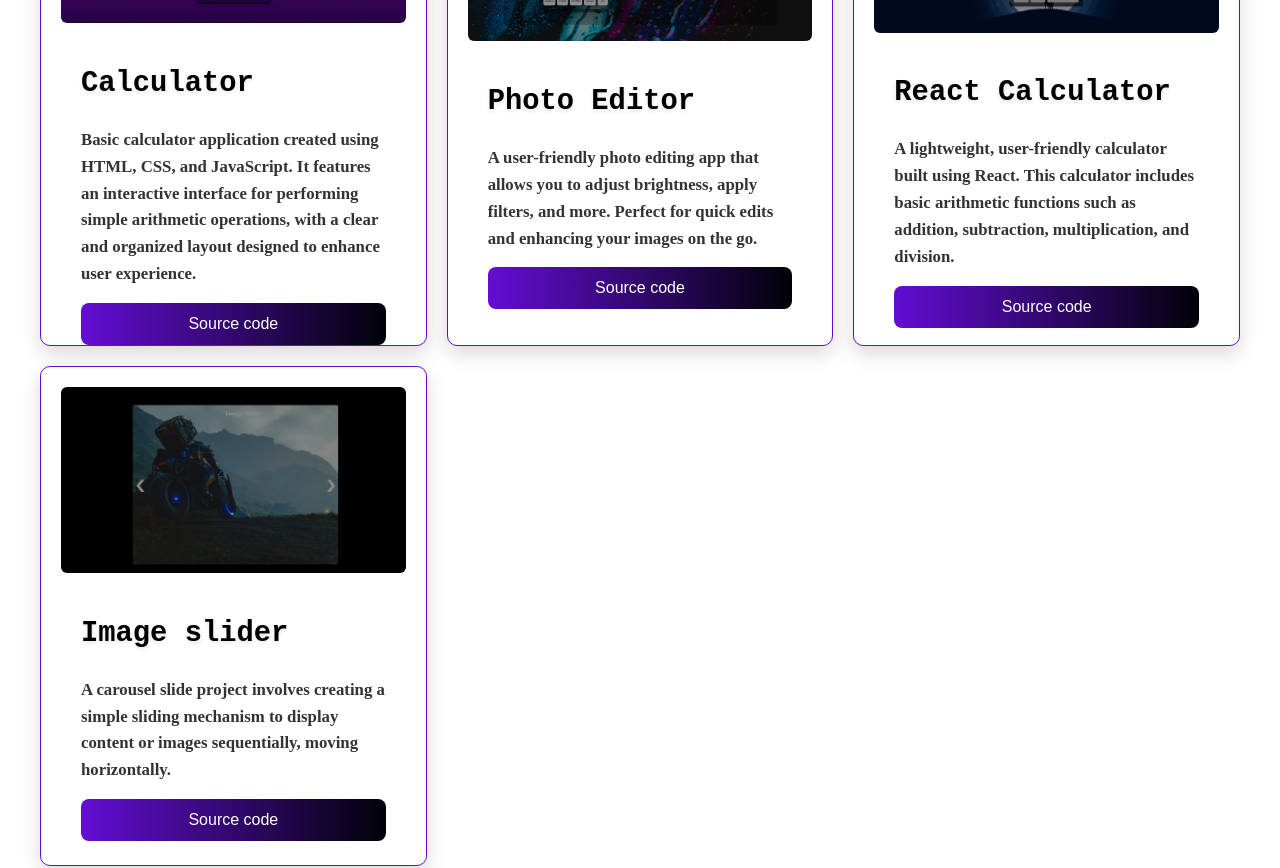
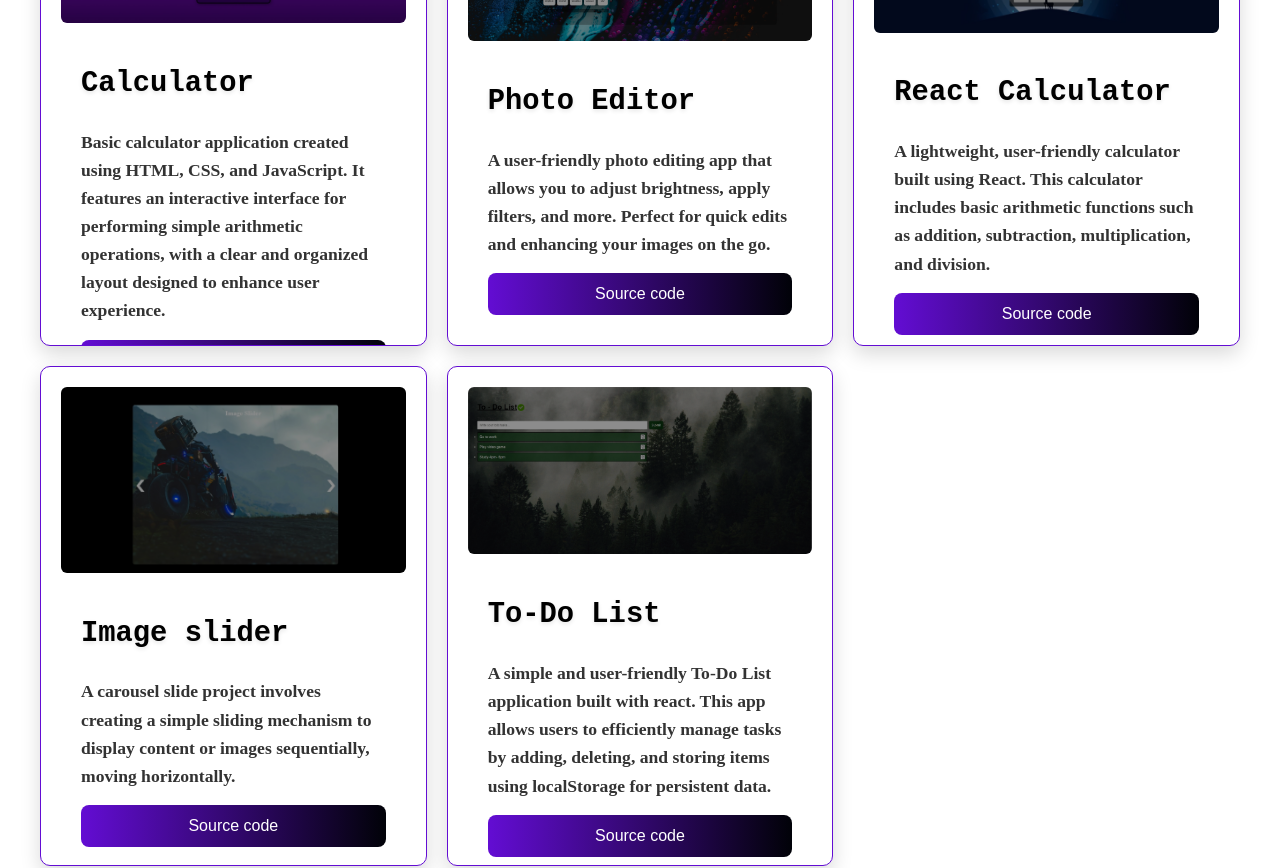
Before and after one commit to Shubho-R-gif/ShubhoR-portfolio, a React (Vite) app: page /projects in a window 1280 px wide. Shown: the part 1240-2108 px from the top of the page. Built offline with nearby package versions, Linux system fonts and the light colour scheme; a web font is replaced by a local one.

Commit message:
Quick fix

```diff
--- a/src/pages/Home.css
+++ b/src/pages/Home.css
@@ -330,9 +330,10 @@ figure .enemy {
 
 .Skill-description {
   margin: 0.8rem 0;
-  font-size: 1.4rem;
+  font-size: 1.5rem;
+  font-weight: 450;
   line-height: 1.2;
-  color: #eee5e59d;
+  color: #ffffffc9;
 }
 
 .Skill-level {
--- a/src/pages/Projects.css
+++ b/src/pages/Projects.css
@@ -199,8 +199,8 @@
 }
 
 .Project-description1 {
-  font-size: 1.05rem;
-  font-weight: 550;
+  font-size: 1.10rem;
+  font-weight: 600;
   line-height: 1.6;
   color: #333333; /* Softer black for readability */
   margin-bottom: 15px;
--- a/src/pages/Projects.jsx
+++ b/src/pages/Projects.jsx
@@ -7,6 +7,7 @@ import photoEditorImage from "/ProjectsImg/photo-editor.jpeg";
 import calculatorImage from "/ProjectsImg/Calculator.jpeg";
 import imageSlider from "/ProjectsImg/image slider.jpeg";
 import reactCalculator from "/ProjectsImg/image-calc.jpeg";
+import todoList from "/ProjectsImg/To-doList.jpeg";
 import "./Projects.css";
 
 const Projects = () => {
@@ -25,7 +26,7 @@ const Projects = () => {
     {
       title: "Snake Game",
       description:
-        "A classic arcade-style snake game. Test your reflexes by controlling the snake, eating the food, and growing longer while avoiding obstacles and yourself!",
+        "A classic arcade-style snake game.npm controlling the snake, eating the food, and growing longer while avoiding obstacles and yourself!",
       img: snakeGameImage,
       category: "JavaScript",
       link: "https://github.com/Shubho-R-gif/Snake-game.git",
@@ -78,7 +79,17 @@ const Projects = () => {
         "A carousel slide project involves creating a simple sliding mechanism to display content or images sequentially, moving horizontally.",
       img: imageSlider,
       category: "HTML,CSS",
-      link: "https://example.com",
+      link: "https://github.com/Shubho-R-gif/-carousel-slide-.git",
+      countdown: 60, // Initial countdown for this project
+      timerStart: false, // Timer state for this project
+    },
+    {
+      title: "To-Do List",
+      description:
+        "A simple and user-friendly To-Do List application built with react. This app allows users to efficiently manage tasks by adding, deleting, and storing items using localStorage for persistent data.",
+      img: todoList,
+      category: "React",
+      link: "https://github.com/Shubho-R-gif/To-do-list-in-react.git",
       countdown: 60, // Initial countdown for this project
       timerStart: false, // Timer state for this project
     },
```
Also changed, not shown: public/ProjectsImg/To-doList.jpeg (added).
